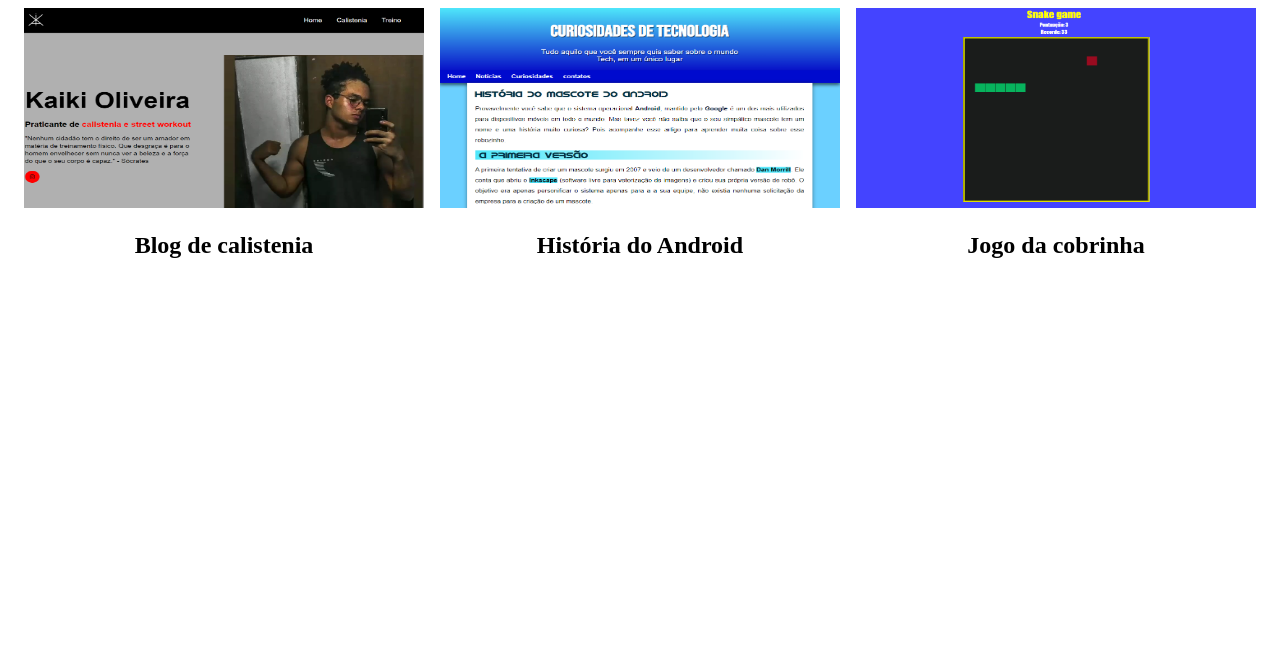
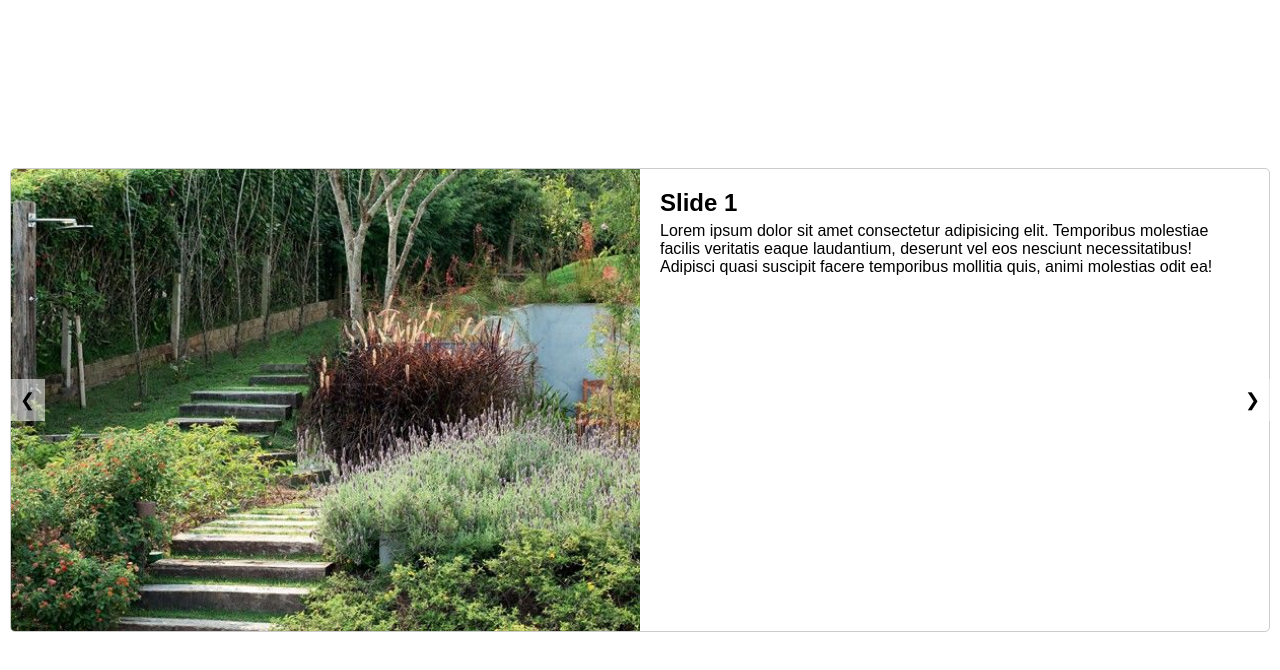
Before and after one commit to kaiki-oliveira/slide, a plain HTML site: page index.html in a window 1280 px wide. Drawn offline with Linux system fonts and the light colour scheme.

Commit message:
mudanças no slide

```diff
--- a/css/style.css
+++ /dev/null
@@ -1,15 +0,0 @@
-
-.container{
-    display: flex;
-    justify-content: space-evenly;
-    align-items: center;
-}
-.img{
-    display: block;
-    align-items: center;
-    text-align: center;
-}
-.img img{
-    width: 400px;
-    height: 200px;
-}
--- a/index.html
+++ b/index.html
@@ -1,27 +1,37 @@
 <!DOCTYPE html>
 <html lang="pt-br">
 <head>
-    <meta charset="UTF-8">
-    <meta http-equiv="X-UA-Compatible" content="IE=edge">
-    <meta name="viewport" content="width=device-width, initial-scale=1.0">
-    <title>slide</title>
-    <link rel="stylesheet" href="css/style.css">
+  <meta charset="UTF-8">
+  <meta name="viewport" content="width=device-width, initial-scale=1.0">
+  <title>Slide Teste</title>
+  <link rel="stylesheet" href="styles.css">
 </head>
 <body>
-    <div class="container">
-        <div class="img">
-            <a href="https://kaiki-oliveira.github.io/Blog/" target="_blank"><img src="img/blog.png" alt=""></a>
-            <h2>Blog de calistenia</h2>
+  <div class="slide-container">
+    <a href="pagina1.html" class="slide">
+      <div class="slide-content">
+        <img src="img-1.jpg" alt="Imagem do Slide 1">
+        <div class="text">
+          <h2>Slide 1</h2>
+          <p>Lorem ipsum dolor sit amet consectetur adipisicing elit. Temporibus molestiae facilis veritatis eaque laudantium, deserunt vel eos nesciunt necessitatibus! Adipisci quasi suscipit facere temporibus mollitia quis, animi molestias odit ea!</p>
         </div>
-        <div class="img">
-            <a href="https://kaiki-oliveira.github.io/Desafio-Android/" target="_blank"><img src="img/android.png" alt=""></a>
-            <h2>História do Android</h2>
+      </div>
+    </a>
+    <a href="pagina2.html" class="slide">
+      <div class="slide-content">
+        <img src="img-1.webp" alt="Imagem do Slide 2">
+        <div class="text">
+          <h2>Slide 2</h2>
+          <p>Lorem ipsum dolor sit, amet consectetur adipisicing elit. Cumque sequi odio perferendis eius qui vitae. Praesentium iure, ad, cumque voluptatum, eaque accusantium dicta voluptas quidem ex quae animi molestias eius!</p>
         </div>
-        <div class="img">
-            <a href="https://kaiki-oliveira.github.io/Snake-Game/" target="_blank"><img src="img/snake.png" alt=""></a>
-            <h2>Jogo da cobrinha</h2>
-        </div>
+      </div>
+    </a>
 
-    </div>
+  </div>
+
+  <button class="prev" onclick="plusSlides(-1)">&#10094;</button>
+  <button class="next" onclick="plusSlides(1)">&#10095;</button>
+
+  <script src="scripts.js"></script>
 </body>
 </html>
--- /dev/null
+++ b/scripts.js
@@ -0,0 +1,17 @@
+let slideIndex = 1;
+showSlides(slideIndex);
+
+function plusSlides(n) {
+  showSlides(slideIndex += n);
+}
+
+function showSlides(n) {
+  let i;
+  const slides = document.getElementsByClassName("slide");
+  if (n > slides.length) {slideIndex = 1}
+  if (n < 1) {slideIndex = slides.length}
+  for (i = 0; i < slides.length; i++) {
+      slides[i].style.display = "none";
+  }
+  slides[slideIndex-1].style.display = "block";
+}
--- /dev/null
+++ b/styles.css
@@ -0,0 +1,80 @@
+body {
+    margin: 0;
+    font-family: Arial, sans-serif;
+  }
+
+  .slide-container {
+    display: flex;
+    justify-content: center;
+    align-items: center;
+    height: 100vh; /* Centraliza verticalmente */
+  }
+
+  .slide-wrapper {
+    width: 100%;
+    max-width: 1200px; /* Defina o máximo desejado */
+    overflow: hidden;
+  }
+
+  .slide {
+    text-decoration: none;
+    color: inherit;
+    width: 100%;
+    height: auto;
+    overflow: hidden;
+    border: 1px solid #ccc;
+    border-radius: 5px;
+    margin: 0 10px;
+    transition: transform 0.3s;
+  }
+
+  .slide:hover {
+    transform: scale(1.05);
+  }
+
+  .slide-content {
+    display: flex;
+    flex-direction: row;
+  }
+
+  .slide img {
+    width: 50%;
+    height: auto;
+  }
+
+  .text {
+    width: 50%;
+    padding: 20px;
+    box-sizing: border-box;
+  }
+
+  .text h2 {
+    margin: 0 0 5px;
+    font-size: 24px;
+  }
+
+  .text p {
+    margin: 0;
+    font-size: 16px;
+  }
+
+  .prev, .next {
+    position: absolute;
+    top: 50%;
+    transform: translateY(-50%);
+    z-index: 1;
+    cursor: pointer;
+    background-color: rgba(255, 255, 255, 0.5);
+    border: none;
+    color: black;
+    font-size: 18px;
+    padding: 10px;
+  }
+
+  .prev {
+    left: 10px;
+  }
+
+  .next {
+    right: 10px;
+  }
```
Also changed, not shown: img-1.jpg (added), img-1.webp (added), img/android.png (deleted), img/blog.png (deleted), img/cordel.png (deleted), img/snake.png (deleted), 1 other file.
